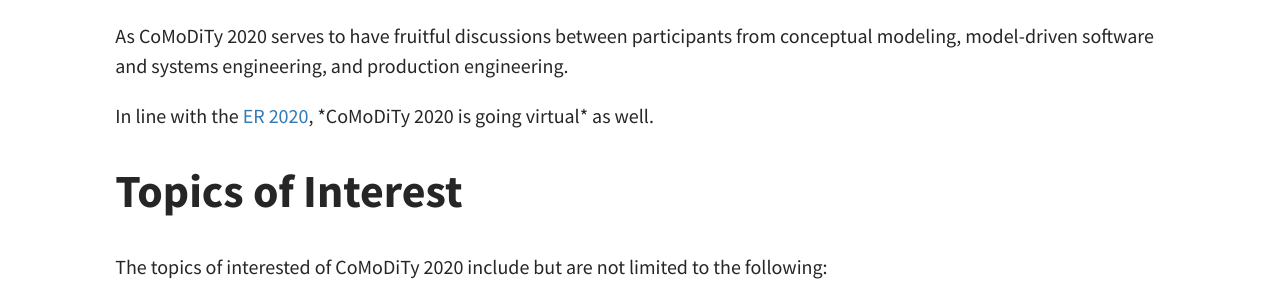
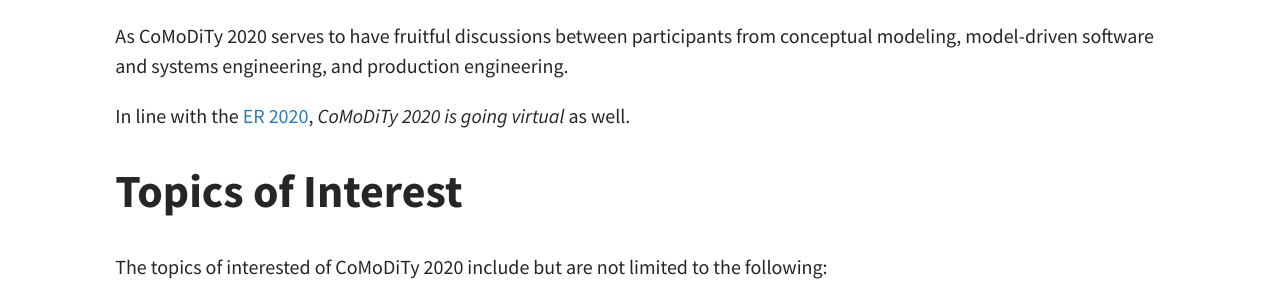
Before and after one commit to comodity/comodity.github.io, a Jekyll site: the page built from index.html, in a window 1280 px wide and 900 px high, scrolled down 575 px. Shown: the part 157-455 px from the top of the window. Built offline with Jekyll 4.4.1, drawn with Linux system fonts in a browser that asks for light colours; the list of posts is cut into pages by our own code.

```diff
--- a/_layouts/home.html
+++ b/_layouts/home.html
@@ -46,7 +46,7 @@ engineering, and production engineering.
 </p>
 
 <p>
-    In line with the <a href="https://er2020.big.tuwien.ac.at/">ER 2020</a>, *CoMoDiTy 2020 is going virtual* as well.
+    In line with the <a href="https://er2020.big.tuwien.ac.at/">ER 2020</a>, <i>CoMoDiTy 2020 is going virtual</i> as well.
 </p>
 
 
```
